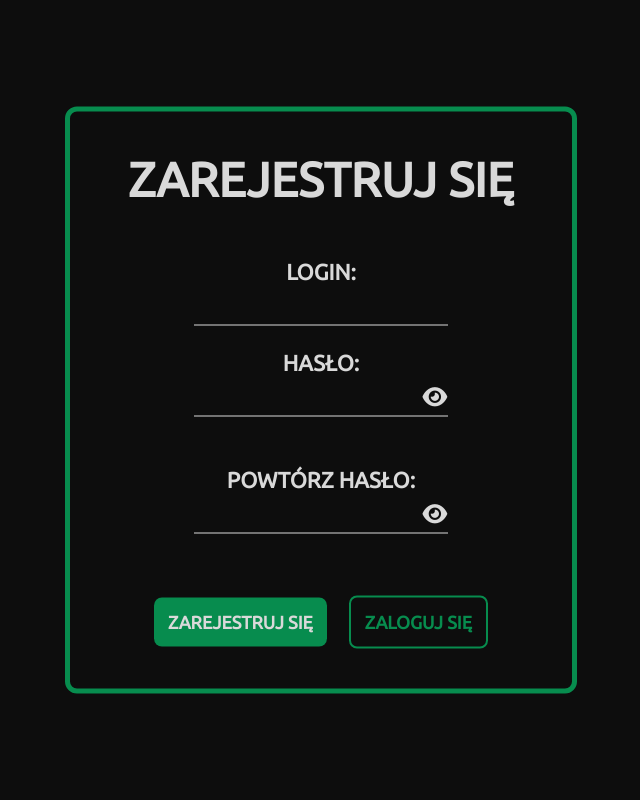
After one commit to dazby0/motoservice, a PHP site: page /client/register.html in a window 1280 px wide. The commit adds this page. Shown: the whole page, without its empty margins (319-959 px from the left). Run offline with PHP 8.4, Linux system fonts and the light colour scheme; some libraries are stand-ins or nearby versions.

Commit message:
added login and registration logic

```diff
--- a/backend/config.php
+++ b/backend/config.php
@@ -6,5 +6,5 @@
 
     $conn = new mysqli($host, $user, $password, $db);
 
-    if($conn) echo 'dziala';
-    else echo 'nie dziala';
+    // if($conn) echo 'dziala';
+    // else echo 'nie dziala';
--- a/backend/logged.php
+++ /dev/null
@@ -1,2 +0,0 @@
-<?php
-    echo 'logged';
--- a/backend/login.php
+++ b/backend/login.php
@@ -14,8 +14,8 @@
       // echo password_hash('admin', PASSWORD_BCRYPT);
 
       if(password_verify($password, $row['password'])) {
-        $_SESSION['logged'] = true;
-        header('Location: ./logged.php');
+        $_SESSION['logged'] = $login;
+        header('Location: ../client/services.php');
       }
       else {
         header('Location: ../client/login.html');
--- /dev/null
+++ b/client/register.html
@@ -0,0 +1,54 @@
+<!DOCTYPE html>
+<html lang="pl">
+  <head>
+    <meta charset="UTF-8" />
+    <meta http-equiv="X-UA-Compatible" content="IE=edge" />
+    <meta name="viewport" content="width=device-width, initial-scale=1.0" />
+    <title>Zarejestruj się!</title>
+
+    <script
+      src="https://kit.fontawesome.com/0a74181890.js"
+      crossorigin="anonymous"
+    ></script>
+
+    <link rel="stylesheet" href="../styles/login.css" />
+  </head>
+  <body>
+    <div class="form-container">
+      <h2>Zarejestruj się</h2>
+      <form action="../backend/register.php" method="post">
+        <label for="loginInput">Login:</label>
+        <input type="text" name="login" id="loginInput" />
+        <label for="passwordInput">Hasło:</label>
+        <div class="password-input">
+          <input
+            type="password"
+            name="password1"
+            id="passwordInput"
+            class="passwordInput"
+          />
+          <i class="fa-solid fa-eye show-icon"></i>
+        </div>
+        <label for="repeatedInput">Powtórz hasło:</label>
+        <div class="password-input">
+          <input
+            type="password"
+            name="password2"
+            id="repeatedInput"
+            class="passwordInput"
+          />
+          <i class="fa-solid fa-eye show-icon-nd"></i>
+        </div>
+
+        <div class="buttons">
+          <button type="submit" class="login">Zarejestruj się</button>
+          <button type="button" class="register">
+            <a href="login.html">Zaloguj się</a>
+          </button>
+        </div>
+      </form>
+    </div>
+
+    <script src="../scripts/showPassword.js" defer></script>
+  </body>
+</html>
--- a/scripts/showPassword.js
+++ b/scripts/showPassword.js
@@ -1,12 +1,24 @@
-const eyeButton = document.querySelector(".show-icon");
+const eyeButtonSt = document.querySelector(".show-icon");
+const eyeButtonNd = document.querySelector(".show-icon-nd");
 const passwordInput = document.getElementById("passwordInput");
+const repeatedPassword = document.getElementById("repeatedInput");
 
-eyeButton.addEventListener("click", () => {
+eyeButtonSt.addEventListener("click", () => {
   if (passwordInput.type === "password") {
     passwordInput.type = "text";
-    eyeButton.style.color = "#078c4e";
+    eyeButtonSt.style.color = "#078c4e";
   } else {
     passwordInput.type = "password";
-    eyeButton.style.color = "#d9d9d9";
+    eyeButtonSt.style.color = "#d9d9d9";
   }
 });
+
+eyeButtonNd.addEventListener("click", () => {
+  if (repeatedPassword.type === "password") {
+    repeatedPassword.type = "text";
+    eyeButtonNd.style.color = "#078c4e";
+  } else {
+    repeatedPassword.type = "password";
+    eyeButtonNd.style.color = "#d9d9d9";
+  }
+});
--- a/styles/_mixins.scss
+++ b/styles/_mixins.scss
@@ -3,6 +3,7 @@
   margin: 0;
   box-sizing: border-box;
   font-family: $ubuntu;
+  text-decoration: none;
 }
 
 @mixin defaultBodyProperties {
@@ -53,3 +54,22 @@
     transition: 0.3s;
   }
 }
+
+@mixin buttonBlank($fontSize, $padding, $fontWeight: normal) {
+  border: 2px solid $primaryGreen;
+  background-color: transparent;
+  color: $primaryGreen;
+  font-size: $fontSize;
+  font-weight: $fontWeight;
+  text-align: center;
+  padding: $padding;
+  border-radius: 8px;
+  text-transform: uppercase;
+  cursor: pointer;
+
+  &:hover {
+    background-color: $primaryGreen;
+    color: $lightGray;
+    transition: 0.3s;
+  }
+}
--- a/styles/login.css
+++ b/styles/login.css
@@ -4,6 +4,7 @@
   margin: 0;
   box-sizing: border-box;
   font-family: "Ubuntu", sans-serif;
+  text-decoration: none;
 }
 
 body {
@@ -56,14 +57,23 @@ body .form-container form .password-input {
 body .form-container form .password-input .passwordInput {
   width: 100%;
 }
-body .form-container form .password-input .show-icon {
+body .form-container form .password-input .show-icon,
+body .form-container form .password-input .show-icon-nd {
   position: relative;
   top: -45px;
   left: 45%;
   cursor: pointer;
 }
-body .form-container form button {
+body .form-container form .buttons {
+  display: flex;
+  justify-content: center;
+  align-items: center;
+  gap: 22px;
+}
+body .form-container form .buttons .login {
   margin-top: 24px;
+  padding: 0 20px;
+  color: #d9d9d9;
   border: none;
   background-color: #078c4e;
   color: #d9d9d9;
@@ -75,7 +85,33 @@ body .form-container form button {
   text-transform: uppercase;
   cursor: pointer;
 }
-body .form-container form button:hover {
+body .form-container form .buttons .login:hover {
   background-color: #0a734c;
   transition: 0.3s;
+}
+body .form-container form .buttons .register {
+  margin-top: 24px;
+  padding: 0 20px;
+  color: #078c4e;
+  border: 2px solid #078c4e;
+  background-color: transparent;
+  color: #078c4e;
+  font-size: 18px;
+  font-weight: 600;
+  text-align: center;
+  padding: 14px;
+  border-radius: 8px;
+  text-transform: uppercase;
+  cursor: pointer;
+}
+body .form-container form .buttons .register:hover {
+  background-color: #078c4e;
+  color: #d9d9d9;
+  transition: 0.3s;
+}
+body .form-container form .buttons .register a {
+  color: #078c4e;
+}
+body .form-container form .buttons .register a:hover {
+  color: #d9d9d9;
 }/*# sourceMappingURL=login.css.map */
--- a/styles/login.scss
+++ b/styles/login.scss
@@ -45,7 +45,8 @@ body {
           width: 100%;
         }
 
-        .show-icon {
+        .show-icon,
+        .show-icon-nd {
           position: relative;
           top: -45px;
           left: 45%;
@@ -53,9 +54,39 @@ body {
         }
       }
 
-      button {
-        margin-top: 24px;
-        @include button($fontSize: 18px, $padding: 14px, $fontWeight: 600);
+      .buttons {
+        display: flex;
+        justify-content: center;
+        align-items: center;
+        gap: 22px;
+
+        .login {
+          margin-top: 24px;
+          padding: 0 20px;
+          color: $lightGray;
+
+          @include button($fontSize: 18px, $padding: 14px, $fontWeight: 600);
+        }
+
+        .register {
+          margin-top: 24px;
+          padding: 0 20px;
+          color: $primaryGreen;
+
+          @include buttonBlank(
+            $fontSize: 18px,
+            $padding: 14px,
+            $fontWeight: 600
+          );
+
+          a {
+            color: $primaryGreen;
+
+            &:hover {
+              color: $lightGray;
+            }
+          }
+        }
       }
     }
   }
--- a/styles/main.css
+++ b/styles/main.css
@@ -4,6 +4,7 @@
   margin: 0;
   box-sizing: border-box;
   font-family: "Ubuntu", sans-serif;
+  text-decoration: none;
 }
 
 body .bg-img {
--- a/styles/services.css
+++ b/styles/services.css
@@ -4,6 +4,7 @@
   margin: 0;
   box-sizing: border-box;
   font-family: "Ubuntu", sans-serif;
+  text-decoration: none;
 }
 
 body {
```
Also changed, not shown: backend/register.php (added, +26 -0 lines), client/login.php (renamed from client/login.html, +11 -1 lines), client/services.php (renamed from client/services.html, +11 -2 lines), filing_images_492c05b016ca .jpg (added), filing_images_492c05b016ca.webp (added), 3 other files.
